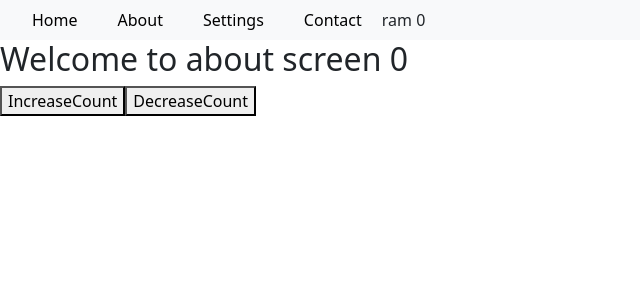
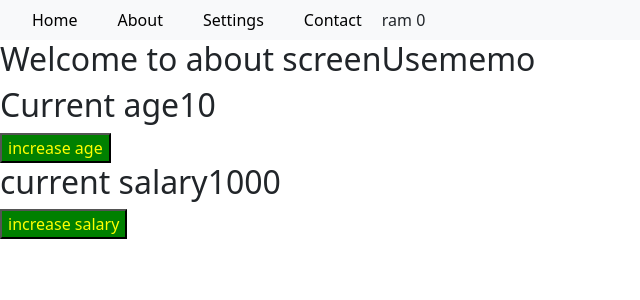
Before and after one commit to Jagadeeshsetti/ReactApp, a React (Create React App) app: page /about in a window 1280 px wide. Shown: the top 300 px of the page, without its empty margins (0-640 px from the left). Built offline with nearby package versions, Linux system fonts and the light colour scheme.

Commit message:
useMemo and useCallback and React.memo

```diff
--- /dev/null
+++ b/src/components/react-memo/parent.js
@@ -0,0 +1,23 @@
+
+
+
+import React, { useState } from 'react'
+import ChildComponent from './child'
+
+function ParentComponent() {
+
+    const [isVisible, setIsVisible] = useState(false);
+
+    const visibleHandler = () =>{
+        setIsVisible(!isVisible);
+    }
+  return (
+    <div>
+        <h3>{isVisible ? "Welcome user" : "No result fount"}</h3>
+        <button  onClick={visibleHandler}>Click to alter visible state</button>
+        <ChildComponent />
+    </div>
+  )
+}
+
+export default ParentComponent
--- /dev/null
+++ b/src/components/useCallback/parent.js
@@ -0,0 +1,32 @@
+
+
+import React, { useCallback, useState } from 'react'
+import ButtonComponent from '../button/button';
+
+function ParentComponent() {
+    const [age, setAge] = useState(10);
+    const [salary, setSalary] = useState(1000);
+
+    const increaseAge = useCallback(() => {
+        setAge(age + 1)
+    },[age])
+
+    const increaseSalary =  useCallback(() => {
+        setSalary(salary + 1000)
+    },[salary])
+
+
+
+  return (
+    <div>
+        <h2>Current age{age}</h2>
+        <ButtonComponent  text={"increase age"} onSmash={increaseAge}/>
+
+
+        <h2>current salary{salary}</h2>
+        <ButtonComponent  text={"increase salary"} onSmash={increaseSalary}/>
+    </div>
+  )
+}
+
+export default ParentComponent
--- /dev/null
+++ b/src/components/useMemo/useMemo.js
@@ -0,0 +1,41 @@
+const { useState, useMemo } = require("react")
+
+
+
+const  Usememo = () =>{
+    const [age, setAge] = useState(10);
+    const [salary, setSalary] = useState(1000);
+
+    const increaseAge = () => {
+        setAge(age + 1)
+    }
+
+    const increaseSalary = () => {
+        setSalary(salary + 1000)
+    }
+
+
+    const isEven = useMemo(() =>{
+        console.log("expensive calculation is happening........");
+        let even = age % 2 === 0;
+        return even ? "EVEN" : "ODD";
+    },
+    [age, salary]
+);
+
+    return(
+        <>
+        <h2>Age details</h2>
+        <h3>My curretn age {age}, age number is {isEven}</h3>
+        <button  onClick={increaseAge}>Increase my age </button>
+
+
+        <h2>Salary details</h2>
+        <h3>My current salary {salary}</h3>
+        <button  onClick={increaseSalary}>Increase my salary</button>
+
+        </>
+    )
+}
+
+export default Usememo;
--- a/src/screens/about-screen.js
+++ b/src/screens/about-screen.js
@@ -3,6 +3,9 @@ import React, { useContext } from 'react'
 import NavBar from '../components/navBar/navbar'
 import { UserInfo } from '../navigation/navigation-stack'
 import { DECREASE_COUNT, INCREASE_COUNT } from '../navigation/jsFunctions'
+import Usememo from '../components/useMemo/useMemo'
+import ParentComponent from '../components/useCallback/parent'
+
 
 function AboutScreen() {
   const { increaseCount, count, currentState, dispatch } = useContext(UserInfo)
@@ -10,20 +13,13 @@ function AboutScreen() {
   return (
     <div>
       <NavBar />
-      <h2>Welcome to about screen {currentState.count}</h2>
+      <h2>Welcome to about screenUsememo</h2>
 
-      <button onClick={()=>{
+      {/* <Usememo /> */}
 
-        dispatch( {type:INCREASE_COUNT} );
+      {/* <ParentComponent /> */}
 
-      }}>IncreaseCount</button>
-
-
-      <button onClick={()=>{
-
-        dispatch( {type:DECREASE_COUNT} );
-
-         }}>DecreaseCount</button>
+    <ParentComponent />
 
     </div>
   )
```
Also changed, not shown: src/components/button/button.js (+6 -2 lines), src/components/react-memo/child.js (added, +13 -0 lines).
